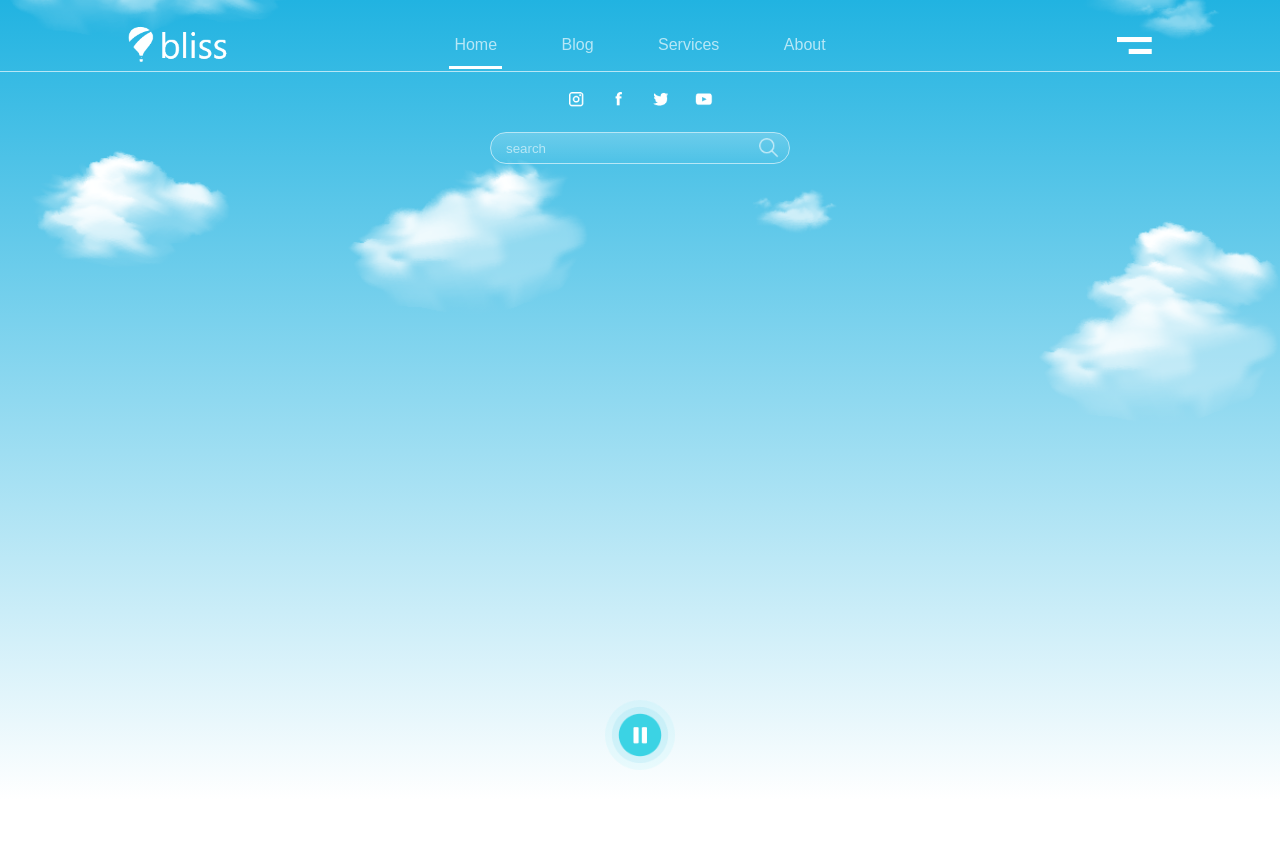
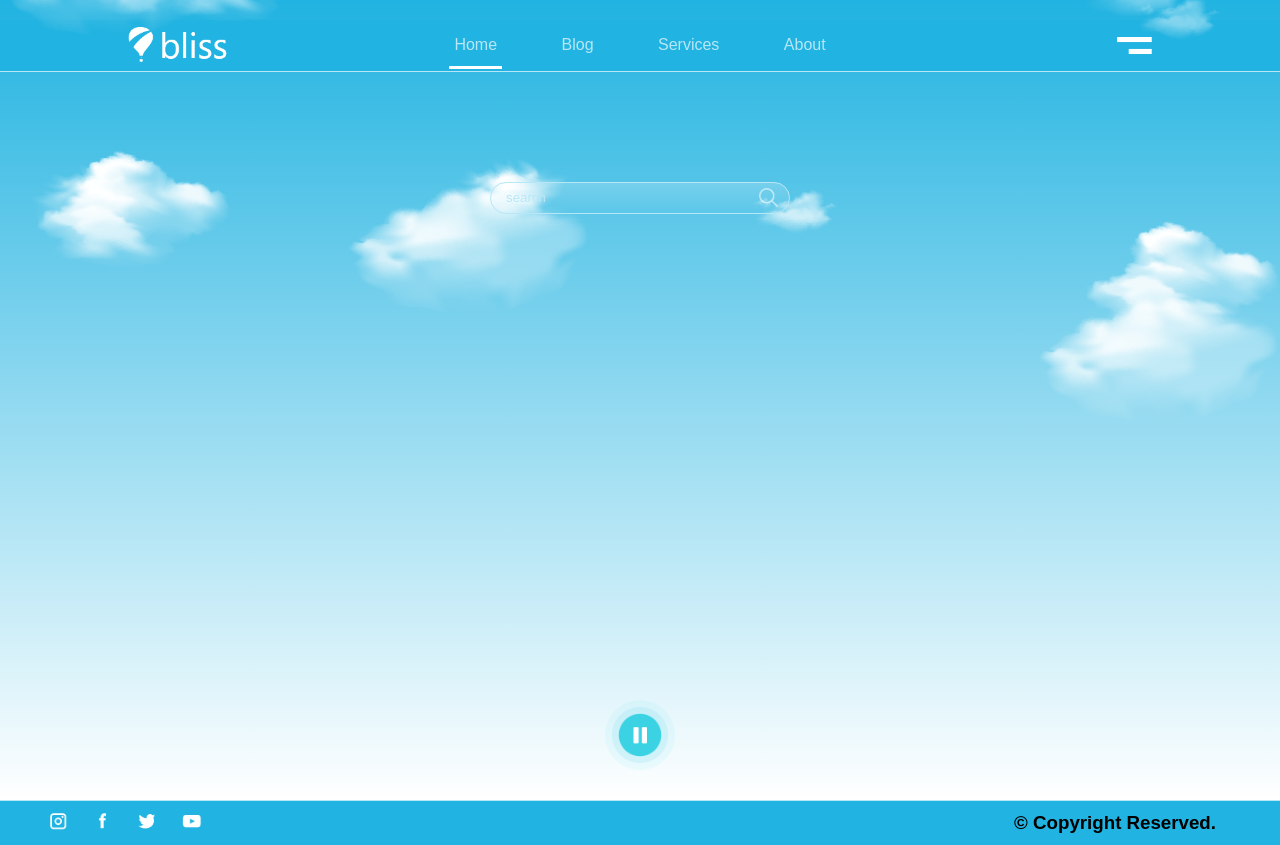
Before and after one commit to RinayrratS/website-practice, a plain HTML site: page index.html in a window 1280 px wide. Before the commit the page ends 800 px from the top, so only its background shows below. Drawn offline with Linux system fonts and the light colour scheme.

Commit message:
final+alpha

```diff
--- a/index.html
+++ b/index.html
@@ -2,13 +2,15 @@
 
 <!doctype html>
 <html lang="en">
+
 <head>
     <title>Animation - Easy Tutorials</title>
     <link rel="stylesheet" href="style.css">
 </head>
+
 <body>
     <div class="main">
-        <div class="navbar">
+        <header class="navbar">
             <nav>
     <!--            다른 페이지로의 링크-->
                 <div class="logo">
@@ -28,16 +30,10 @@
                     <img src="images/menu.png">
                 </div>
             </nav>
-        </div>
+
+        </header>
 
         <div class="content">
-            <div class="social-icons">
-                <img src="images/instagram.png">
-                <img src="images/facebook.png">
-                <img src="images/twitter.png">
-                <img src="images/youtube.png">
-            </div>
-
             <div class="search-box">
                 <input type="text" placeholder="search">
                 <img src="images/search.png">
@@ -55,11 +51,13 @@
         <img src="images/pause.png" id="myImg">
     </div>
 
-<script>
+
+
+    <script>
 var myImg = document.getElementById("myImg");
 
 myImg.onclick = function () {
-    if(clouds.style.webkitAnimationPlayState == "paused")
+    if(clouds.style.webkitAnimationPlayState === "paused")
         // cloud 멈춰있으면 즉, 멈춰있을 때 누르면 실행
         {
         clouds.style.webkitAnimationPlayState = "running"
@@ -81,6 +79,17 @@ myImg.onclick = function () {
 // === strict equal operator, data type도 동일해야함, 같으면 true 다르면 false
 </script>
 
+        <footer>
+            <div class="social-icons">
+                <img src="images/instagram.png">
+                <img src="images/facebook.png">
+                <img src="images/twitter.png">
+                <img src="images/youtube.png">
+            </div>
+            <h3>&copy; Copyright Reserved.</h3>
+
+        </footer>
+
 </body>
 
 </html>
--- a/style.css
+++ b/style.css
@@ -1,22 +1,58 @@
-*{
+* {
     margin: 0;
     padding: 0;
     font-family: sans-serif;
 }
-.main{
+
+.main {
     height: 100vh;
-    background: linear-gradient(#21b3e1,#fff);
+    background: linear-gradient(#21b3e1, #fff);
     /* 배경 이미지 밑으로 그라데이션 */
-    overflow: hidden;       /* 안의 콘텐츠가 넘치면 자름*/
+    overflow: hidden; /* 안의 콘텐츠가 넘치면 자름*/
     position: relative;
 }
-.navbar{
+
+header, footer {
+    /*position: absolute;*/
+    background-color: #21b3e1;
+    width: 100%;
+}
+
+header {
+    /*사이트이름(로고), 내비게이션, 헤드라인, 검색*/
+    height: border-box;
+
+}
+
+footer {
+    height: border-box;
+    border-top: 1px solid #b7e7f6;
+    display: flex;
+    align-items: center;
+    overflow: hidden;
+}
+
+footer h3 {
+    width: 100%;
+    text-align: right;
+    margin-right: 5%;
+    overflow: hidden;
+}
+
+footer div {
+    width: 100%;
+    margin-left: 3%;
+}
+
+
+.navbar {
     /*위에 밑줄*/
     width: 100%;
     /*height: 60px;*/
     border-bottom: 1px solid #b7e7f6;
 }
-nav{
+
+nav {
     /*위의 박스인 듯*/
     width: 80%;
     margin: 20px auto 0;
@@ -29,24 +65,28 @@ nav{
     /*text-align:center;
     텍스트 중앙 정렬*/
     position: sticky;
-/*    (스크롤 시)내릴경우 위의 화면에 붙어서 따라 내려옴*/
+    /*    (스크롤 시)내릴경우 위의 화면에 붙어서 안 따라 내려옴*/
     z-index: 2;
     /*    여러 요소가 겹쳐있을 때의 위치 우선순위 z축 위 아래*/
 
 }
-.logo{
+
+.logo {
     flex-basis: 15%;
     /*    로고에 할당되는 넓이*/
 }
-.logo img{
+
+.logo img {
     width: 100px;
 }
-.nav-link{
+
+.nav-link {
     flex: 1;
     /*    홈 메뉴 가운데에 위치, logo의 flex-basis로 인해 밀려남, flex는 할당되는 최대 넓이*/
-    text-align:center;
+    text-align: center;
 }
-.nav-link ul li{
+
+.nav-link ul li {
     /*홈 메뉴 글자 배치*/
     display: inline-block;
     /*위 아래가 아니라 오른쪽으로 배치*/
@@ -58,13 +98,15 @@ nav{
     /*줄 밖 간격, 2개 일때 0위아래, 15왼오*/
     position: relative;
 }
-.nav-link ul li a{
+
+.nav-link ul li a {
     /*Home 색 흰색*/
     text-decoration: none;
     /*밑 줄 없애기*/
     color: #b7e7f6;
 }
-.nav-link ul li::after{
+
+.nav-link ul li::after {
     /*장식적 요소 추가할 때 after, li 하고 나서 실행하라는 뜻인듯*/
     /*    메뉴 아래의 강조 흰색 밑줄*/
     content: '';
@@ -76,30 +118,35 @@ nav{
     bottom: 0;
     left: 0;
 }
-.nav-link ul li:hover::after{
+
+.nav-link ul li:hover::after {
     /*    hover 사용자가 포인팅 장치를 이용해 상호작용 중인 요소, 올라가있다*/
     background: #fff;
     /*    마우스 위에 올리면 흰색밑줄 나타남*/
 }
-.active::after{
+
+.active::after {
     /*현재 홈에만 active 들어가있음*/
     background: #fff !important;
     /* css는 같은 속성을 여러번 정의하면 뒤에껄로 적용,!important이면 나중값이 적용되지 않음*/
 }
-.menu-icon{
+
+.menu-icon {
     flex-basis: 15%;
     /*    오른쪽 두 줄 자리차지 15%*/
 }
-.menu-icon img{
+
+.menu-icon img {
     width: 35px;
     /*    오른쪽 두줄 크기*/
     float: right;
     /*    블록의 우측에 배치됨*/
 }
-.content{
+
+.content {
     /*소셜이모티콘 위치*/
     width: 300px;
-    position: absolute;
+    position: relative;
     top: 90px;
     left: 50%;
     /*박스 왼쪽 기준 50% 인듯*/
@@ -109,15 +156,17 @@ nav{
     /*박스의 중앙에 내용 위치*/
     z-index: 2;
 }
-.social-icons img{
-    width: 18px;
+
+.social-icons img {
+    width: 20px;
     /*소셜 임티 크기*/
-    margin: 0 10px;
+    margin: 10px 10px;
     /*소셜 임티 간격*/
     cursor: pointer;
     /*    마우스 올리면 클릭 커서로 바뀜*/
 }
-.search-box{
+
+.search-box {
     margin-top: 20px;
     border: 1px solid #b7e7f6;
     /*검색창 외부 하얀 경계*/
@@ -126,9 +175,10 @@ nav{
     display: flex;
     /*가로축을 동일한 간격을 줌, 왼쪽과 오른쪽은 양 모서리에 붙음*/
     align-items: center;
-    background: linear-gradient(rgba(255,255,255,.2),rgba(255,255,255,0));
+    background: linear-gradient(rgba(255, 255, 255, .2), rgba(255, 255, 255, 0));
 }
-.search-box input{
+
+.search-box input {
     /*search box 내부의 입력 박스*/
     width: 100%;
     /*가로길이,넓이, 돋보기 임티가 뒤쪽으로 밀려남*/
@@ -142,16 +192,19 @@ nav{
     color: #b7e7f6;
     /*    입력 내용 색 바꾸기*/
 }
-::placeholder{
+
+::placeholder {
     color: #b7e7f6;
     /*    search box 내부에 입력 전에 있는 글자 색*/
 }
-.search-box img{
+
+.search-box img {
     width: 20px;
     margin: 5px 10px;
     /*    돋보기 간격*/
 }
-#clouds{
+
+#clouds {
     /*배경 구름*/
     width: 100%;
     position: absolute;
@@ -159,23 +212,24 @@ nav{
     top: -100px;
     animation: clouds 5s linear infinite;
 }
+
 @keyframes clouds {
     /*animation의 작동*/
-    0%{
+    0% {
         top: -100px;
     }
-    20%{
+    20% {
         top: 100px;
     }
-    80%{
+    80% {
         top: 100px;
     }
-    100%{
+    100% {
         top: -100px;
     }
 }
 
-#airplane{
+#airplane {
     width: 200px;
     position: absolute;
     top: 180px;
@@ -186,21 +240,21 @@ nav{
 }
 
 @keyframes fly {
-    0%{
+    0% {
         left: -250px;
     }
-    20%{
+    20% {
         left: 250px;
     }
-    80%{
+    80% {
         left: 250px;
     }
-    100%{
+    100% {
         left: 110%;
     }
 }
 
-#hotairballoon{
+#hotairballoon {
     /*열기구가 분포할 박스 크기*/
     height: 400px;
     width: 700px;
@@ -211,35 +265,38 @@ nav{
     animation: hotairballoon 5s linear infinite;
 }
 
-@keyframes hotairballoon{
-    0%{
+@keyframes hotairballoon {
+    0% {
         bottom: -450px;
     }
-    20%{
+    20% {
         bottom: 100px;
     }
-    80%{
+    80% {
         bottom: 100px;
     }
-    100%{
+    100% {
         bottom: -450px;
     }
 }
 
-.balloon1{
+.balloon1 {
     width: 150px;
     /*열기구 크기*/
     opacity: 0.4;
     /*    opacity 불투명도, 낮을수록 흐림*/
 }
-.balloon2{
+
+.balloon2 {
     width: 350px;
 }
-.balloon3{
+
+.balloon3 {
     width: 150px;
     opacity: 0.5;
 }
-#myImg{
+
+#myImg {
     width: 70px;
     height: 70px;
     position: absolute;
```
Also changed, not shown: practice.js (added). Lines whose indentation alone changed are shown as unchanged.
